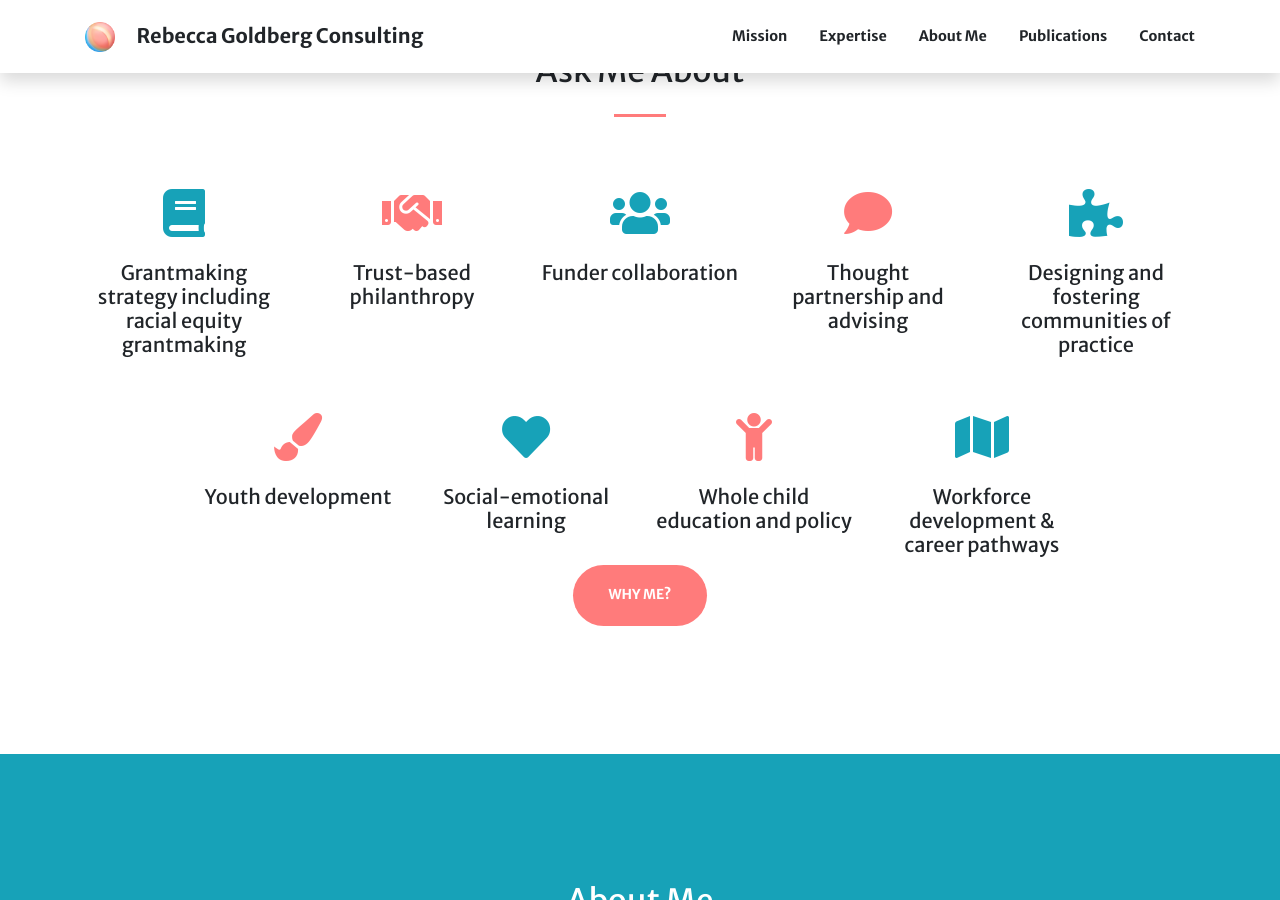
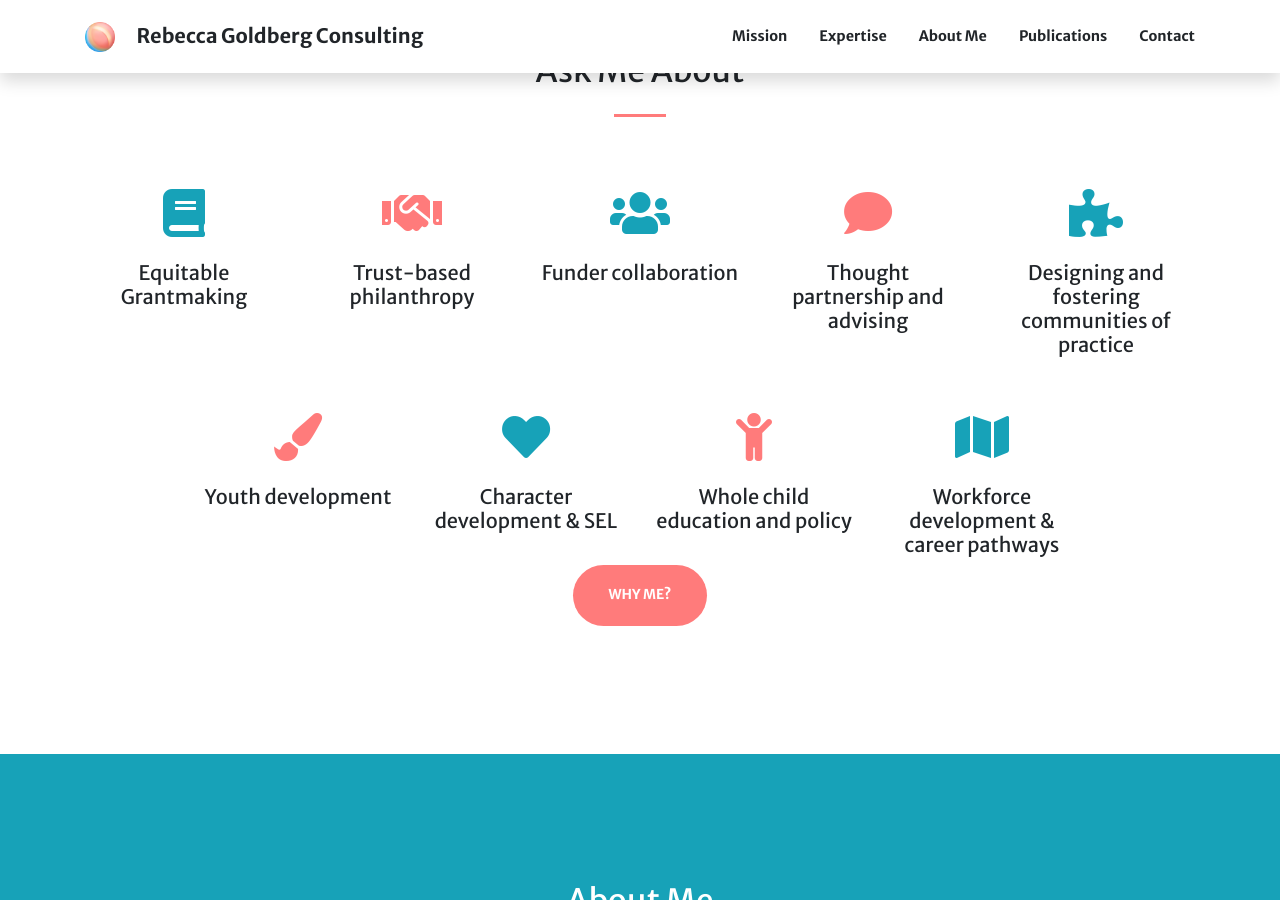
Before and after one commit to rebeccagoldberg/rebeccagoldberg.github.io, a Jekyll site: the page built from index.md, in a window 1280 px wide and 900 px high, scrolled down 1194 px. Built offline with Jekyll 4.4.1, drawn with Linux system fonts in a browser that asks for light colours.

Commit message:
Update index.md
Modified the projects and the titles.

```diff
--- a/index.md
+++ b/index.md
@@ -31,7 +31,7 @@
       - title: Why me?
         url: '#aboutme'
     services:
-      - title: Grantmaking strategy including racial equity grantmaking
+      - title: Equitable Grantmaking
         #text: a
         icon: fa-book text-info
       - title: Trust-based philanthropy
@@ -50,7 +50,7 @@
       - title: Youth development
         #text: a
         icon: fa-paint-brush
-      - title: Social-emotional learning
+      - title: Character development & SEL
         #text:
         icon: fa-heart text-info
       - title: Whole child education and policy
@@ -128,6 +128,10 @@
             text: A chapter on three foundations' approach to funding social-emotional learning in Social and Emotional Learning in Out-of-School Time by Information Age Publishing.
             icon: SEL-OOS.png
             url: 'https://www.infoagepub.com/products/Social-and-Emotional-Learning-in-Out-Of-School-Time'
+          - title:
+            text:  A chapter sharing insights on the youth development workforce and their professional development needs.
+            icon: BuiltforMore.gif
+            url: 'https://www.infoagepub.com/products/Built-for-More'
       - text: >
           For insights and learnings from the S.D. Bechtel, Jr. Foundation's National Character Initiative, read this retrospective report from American Institutes for Research. Our grantee partners shared their thoughts on which types of grantaking supports were most impactful including grantee convenings and communities of practice.
         width: 240px
```
